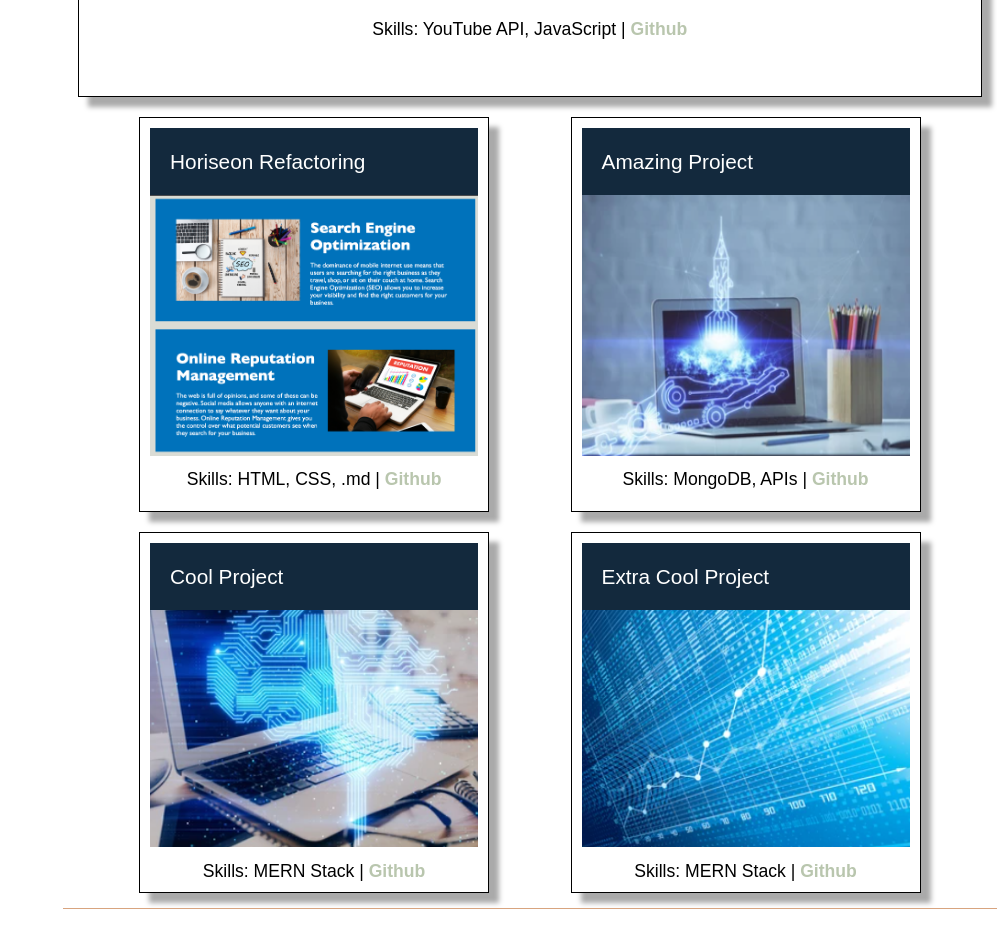
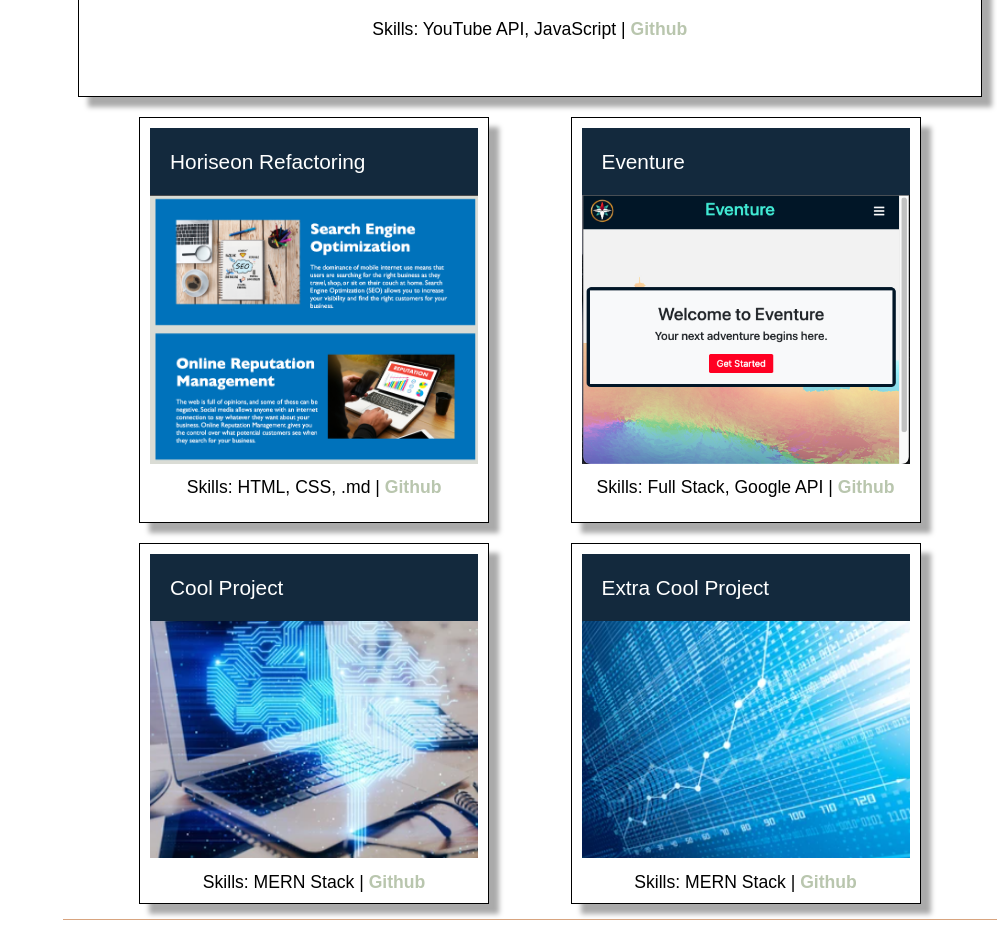
Before and after one commit to johnpow/personal-portfolio, a plain HTML site: page index.html in a window 1280 px wide. Shown: the part 1127-2052 px from the top of the page, without its empty margins (283-1280 px from the left). Drawn offline with Linux system fonts and the light colour scheme.

Commit message:
added new project

```diff
--- a/index.html
+++ b/index.html
@@ -81,12 +81,12 @@
             <p>Skills: HTML, CSS, .md  | <a href="https://github.com/johnpow/mod1-challenge-new">Github</a></p>
           </section>
           <section class="card">
-            <header>Amazing Project</header>
+            <header>Eventure</header>
             <!-- create image as a link -->
-            <a href="http://www.google.com">
-              <img src="./assets/images/placeholder2.png" alt="amazing project screenshot" />
+            <a href="https://eventure.herokuapp.com/">
+              <img src="./assets/images/eventure.png" alt="eventure landing page" />
             </a>
-            <p>Skills: MongoDB, APIs | <a href="http://www.google.com">Github</a></p>
+            <p>Skills: Full Stack, Google API | <a href="https://github.com/johnpow/eventure">Github</a></p>
           </section>
           <section class="card">
             <header>Cool Project</header>
```
Also changed, not shown: assets/images/eventure.png (added), 1 other file.
